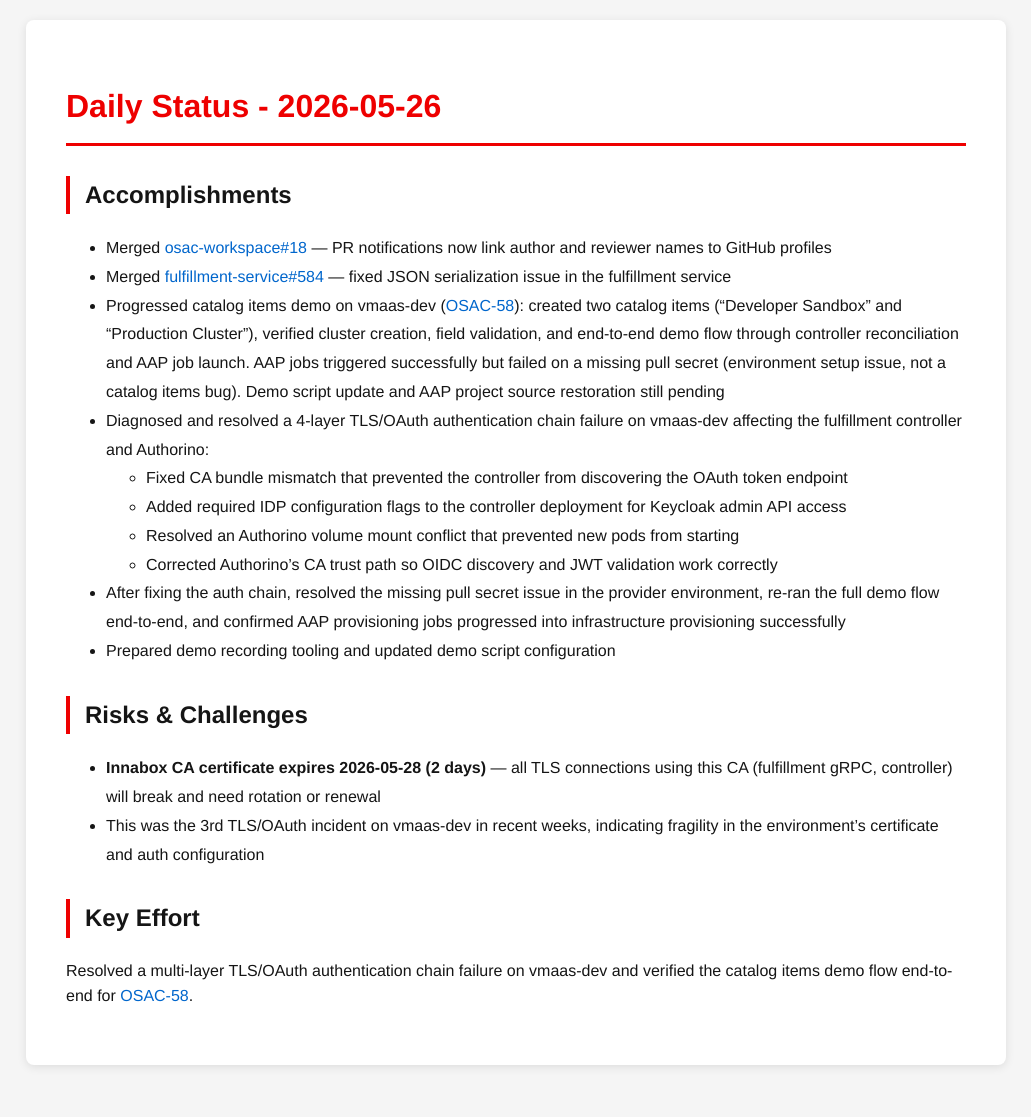
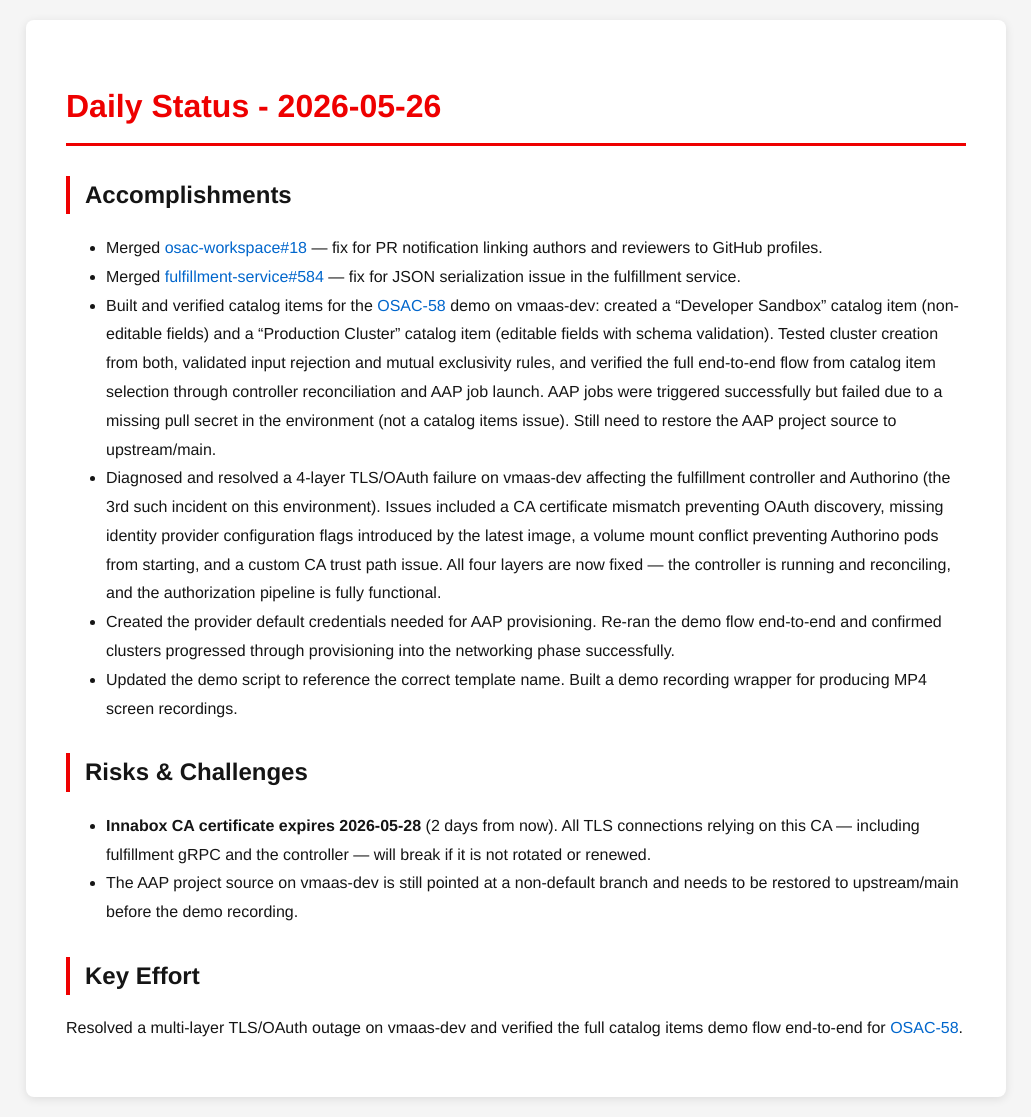
Before and after one commit to tzvatot/daily-status, a Jekyll site: the page built from 2026-05-26.md, in a window 1280 px wide. Shown: the whole page, without its empty margins (124-1155 px from the left). Built offline with Jekyll 4.4.1, drawn with Linux system fonts in a browser that asks for light colours; before the commit the page ends 1085 px from its top, so only the background shows below that.

Commit message:
Daily status update - 2026-05-26

```diff
--- a/2026-05-26.md
+++ b/2026-05-26.md
@@ -8,22 +8,18 @@
 
 ## Accomplishments
 
-- Merged [osac-workspace#18](https://github.com/osac-project/osac-workspace/pull/18) — PR notifications now link author and reviewer names to GitHub profiles
-- Merged [fulfillment-service#584](https://github.com/osac-project/fulfillment-service/pull/584) — fixed JSON serialization issue in the fulfillment service
-- Progressed catalog items demo on vmaas-dev ([OSAC-58](https://redhat.atlassian.net/browse/OSAC-58)): created two catalog items ("Developer Sandbox" and "Production Cluster"), verified cluster creation, field validation, and end-to-end demo flow through controller reconciliation and AAP job launch. AAP jobs triggered successfully but failed on a missing pull secret (environment setup issue, not a catalog items bug). Demo script update and AAP project source restoration still pending
-- Diagnosed and resolved a 4-layer TLS/OAuth authentication chain failure on vmaas-dev affecting the fulfillment controller and Authorino:
-  - Fixed CA bundle mismatch that prevented the controller from discovering the OAuth token endpoint
-  - Added required IDP configuration flags to the controller deployment for Keycloak admin API access
-  - Resolved an Authorino volume mount conflict that prevented new pods from starting
-  - Corrected Authorino's CA trust path so OIDC discovery and JWT validation work correctly
-- After fixing the auth chain, resolved the missing pull secret issue in the provider environment, re-ran the full demo flow end-to-end, and confirmed AAP provisioning jobs progressed into infrastructure provisioning successfully
-- Prepared demo recording tooling and updated demo script configuration
+- Merged [osac-workspace#18](https://github.com/osac-project/osac-workspace/pull/18) — fix for PR notification linking authors and reviewers to GitHub profiles.
+- Merged [fulfillment-service#584](https://github.com/osac-project/fulfillment-service/pull/584) — fix for JSON serialization issue in the fulfillment service.
+- Built and verified catalog items for the [OSAC-58](https://redhat.atlassian.net/browse/OSAC-58) demo on vmaas-dev: created a "Developer Sandbox" catalog item (non-editable fields) and a "Production Cluster" catalog item (editable fields with schema validation). Tested cluster creation from both, validated input rejection and mutual exclusivity rules, and verified the full end-to-end flow from catalog item selection through controller reconciliation and AAP job launch. AAP jobs were triggered successfully but failed due to a missing pull secret in the environment (not a catalog items issue). Still need to restore the AAP project source to upstream/main.
+- Diagnosed and resolved a 4-layer TLS/OAuth failure on vmaas-dev affecting the fulfillment controller and Authorino (the 3rd such incident on this environment). Issues included a CA certificate mismatch preventing OAuth discovery, missing identity provider configuration flags introduced by the latest image, a volume mount conflict preventing Authorino pods from starting, and a custom CA trust path issue. All four layers are now fixed — the controller is running and reconciling, and the authorization pipeline is fully functional.
+- Created the provider default credentials needed for AAP provisioning. Re-ran the demo flow end-to-end and confirmed clusters progressed through provisioning into the networking phase successfully.
+- Updated the demo script to reference the correct template name. Built a demo recording wrapper for producing MP4 screen recordings.
 
 ## Risks & Challenges
 
-- **Innabox CA certificate expires 2026-05-28 (2 days)** — all TLS connections using this CA (fulfillment gRPC, controller) will break and need rotation or renewal
-- This was the 3rd TLS/OAuth incident on vmaas-dev in recent weeks, indicating fragility in the environment's certificate and auth configuration
+- **Innabox CA certificate expires 2026-05-28** (2 days from now). All TLS connections relying on this CA — including fulfillment gRPC and the controller — will break if it is not rotated or renewed.
+- The AAP project source on vmaas-dev is still pointed at a non-default branch and needs to be restored to upstream/main before the demo recording.
 
 ## Key Effort
 
-Resolved a multi-layer TLS/OAuth authentication chain failure on vmaas-dev and verified the catalog items demo flow end-to-end for [OSAC-58](https://redhat.atlassian.net/browse/OSAC-58).
+Resolved a multi-layer TLS/OAuth outage on vmaas-dev and verified the full catalog items demo flow end-to-end for [OSAC-58](https://redhat.atlassian.net/browse/OSAC-58).
```
